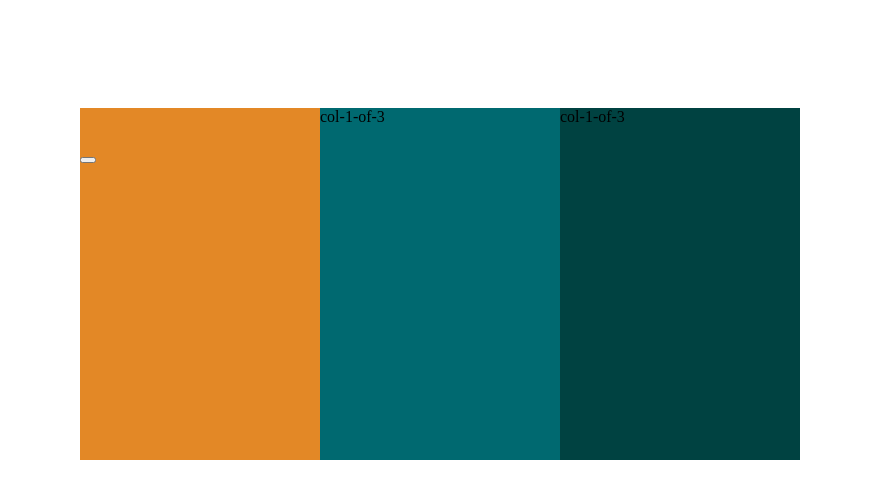
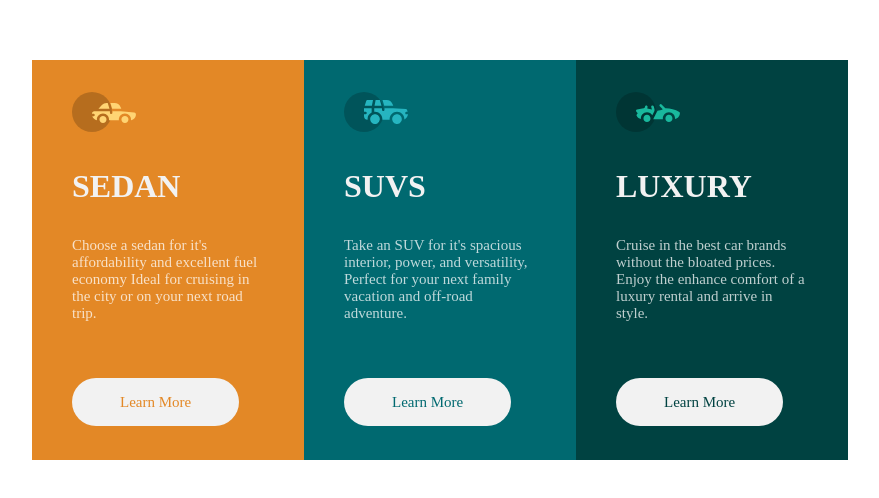
Before and after one commit to Divine-James/zuri-task-cards, a plain HTML site: page index.html in a window 1280 px wide. Shown: the part 132-630 px from the top of the page, without its empty margins (200-1079 px from the left). Drawn offline with Linux system fonts and the light colour scheme; a web font is replaced by a local one.

Commit message:
added cards

```diff
--- a/index.html
+++ b/index.html
@@ -1,39 +1,55 @@
 <!DOCTYPE html>
 <html lang="en">
+
 <head>
     <meta charset="UTF-8">
     <meta http-equiv="X-UA-Compatible" content="IE=edge">
     <meta name="viewport" content="width=device-width, initial-scale=1.0">
     <title>cards</title>
+    <!--fonts-->
+    <link rel="stylesheet" href="https://fonts.google.com/specimen/Lexend+Deca">
+    <link rel="stylesheet" href="https://fonts.google.com/specimen/Big+Shoulders+Display">
+    <!--stylesheet-->
     <link rel="stylesheet" href="style.css">
 </head>
+
 <body>
     <header></header>
     <main>
 
-    <section class="grid-test">
+        <section class="grid-test">
 
-        <div class="row">
-            <div class="sedans">
-                <div>
-                    <img src="" alt="">
+            <div class="row">
+                <div class="sedans">
+                    <img src="images/icon-sedans.svg" class="img" alt="sedan">
+                    <h1 class="header">sedan</h1>
+                    <p class="paragraph">Choose a sedan for it's affordability and excellent fuel economy Ideal for
+                        cruising in the city
+                        or on your next road trip.
+                    </p>
+                    <a class="btn-sedan" href="#">Learn More</a>
                 </div>
-                <div>
-                    <h1></h1>
+                <div class="suvs">
+                    <img src="images/icon-suvs.svg" class="img" alt="suv">
+                    <h1 class="header">suvs</h1>
+                    <p class="paragraph">Take an SUV for it's spacious interior, power, and versatility, Perfect for
+                        your next family vacation and off-road adventure.
+                    </p>
+                    <a class="btn-suv" href="#">Learn More</a>
                 </div>
-                <div>
-                    <p></p>
-                </div>
-                <div>
-                    <button></button>
+                <div class="luxury">
+                    <img src="images/icon-luxury.svg" class="img" alt="luxury">
+                    <h1 class="header">luxury</h1>
+                    <p class="paragraph">Cruise in the best car brands without the bloated prices. Enjoy the enhance comfort
+                        of a luxury rental and arrive in style.
+                    </p>
+                    <a class="btn-luxury" href="#">Learn More</a>
                 </div>
             </div>
-            <div class="suvs">col-1-of-3</div>
-            <div class="luxury">col-1-of-3</div>
-        </div>
 
-    </section>
+        </section>
 
     </main>
 </body>
+
 </html>
--- a/style.css
+++ b/style.css
@@ -1,49 +1,115 @@
-.row{
+* {
+  margin: 0;
+  padding: 0;
+  box-sizing: border-box;
+}
+
+body{
+  font-size: 15px;
+  font-family: [Lexend Deca];
+  font-weight: 400;
+}
+.row {
   display: flex;
   flex-direction: row;
   justify-content: center;
-    margin-top: 15rem;
+  margin-top: 12rem;
   margin-bottom: 5rem;
 }
-.sedans{
-    height: 22rem;
-    width: 15rem;
+
+.sedans {
+  height: 25rem;
+  width: 17rem;
   background-color: hsl(31, 77%, 52%);
-}
-.suvs{
-    height: 22rem;
-    width: 15rem;
-    background-color: hsl(184, 100%, 22%);
-}
-.luxury{
-    height: 22rem;
-    width: 15rem;
-    background-color: hsl(179, 100%, 13%);
+  padding-left: 2.5rem;
+  padding-right: 2.5rem;
 }
 
-/*.row {
-    max-width: 114rem;
-    background-color: aliceblue;
-    margin: 0 auto; }
-    .row:not(:last-child) {
-      margin-bottom: 8rem; }
-    .row::after {
-      content: "";
-      display: table;
-      clear: both; }
-    .row [class^="col-"] {
-      float: left; }
-      .row [class^="col-"]:not(:last-child) {
-        margin-right: 6rem; }
-    .row .col-1-of-2 {
-      width: calc((100% - 6rem)/2); }
-    .row .col-1-of-3 {
-      width: calc((100% - (12rem))/3); }
-    .row .col-2-of-3 {
-      width: calc(2 * ((100% - 2 * 6rem)/3) + 6rem); }
-    .row .col-1-of-4 {
-      width: calc((100% - (18rem))/4); }
-    .row .col-2-of-4 {
-      width: calc(2 *((100% - (3 * 6rem)) / 4) + 6rem); }
-    .row .col-3-of-4 {
-      width: calc(3 * ((100% - 3 * 6rem) / 4) + 2 * 6rem); }*/
+.img {
+  margin-top: 2rem;
+  margin-bottom: 2rem;
+}
+
+.header {
+  text-transform: uppercase;
+  font-family: [Big Shoulders Display];
+  font-size: 2rem;
+  font-weight: 700;
+  margin-bottom: 2rem;
+  color: hsl(0, 0%, 95%);
+}
+
+.paragraph {
+  margin-bottom: 4.5rem;
+  color: hsla(0, 0%, 100%, 0.75);
+}
+.btn-sedan{
+  color: hsl(31, 77%, 52%);
+  background-color: hsl(0, 0%, 95%);
+  padding: 1rem 3rem;
+  border: none;
+  border-radius: 3rem;
+  text-align: center;
+  list-style: none;
+  text-decoration: none;
+  cursor: pointer;
+}
+
+.btn-sedan:active,
+.btn-sedan:hover {
+  border: 2px solid white;
+  color: hsl(0, 0%, 95%);
+  background-color: transparent;
+}
+
+.suvs {
+  height: 25rem;
+  width: 17rem;
+  background-color: hsl(184, 100%, 22%);
+  padding-left: 2.5rem;
+  padding-right: 2.5rem;
+
+}
+.btn-suv{
+  color: hsl(184, 100%, 22%);
+  background-color: hsl(0, 0%, 95%);
+  padding: 1rem 3rem;
+  border: none;
+  border-radius: 3rem;
+  text-align: center;
+  list-style: none;
+  text-decoration: none;
+  cursor: pointer;
+}
+
+.btn-suv:active,
+.btn-suv:hover {
+  border: 2px solid white;
+  color: hsl(0, 0%, 95%);
+  background-color: transparent;
+}
+.luxury {
+  height: 25rem;
+  width: 17rem;
+  background-color: hsl(179, 100%, 13%);
+  padding-left: 2.5rem;
+  padding-right: 2.5rem;
+}
+.btn-luxury{
+  color: hsl(179, 100%, 13%);
+  background-color: hsl(0, 0%, 95%);
+  padding: 1rem 3rem;
+  border: none;
+  border-radius: 3rem;
+  text-align: center;
+  list-style: none;
+  text-decoration: none;
+  cursor: pointer;
+}
+
+.btn-luxury:active,
+.btn-luxury:hover {
+  border: 2px solid white;
+  color: hsl(0, 0%, 95%);
+  background-color: transparent;
+}
```
Also changed, not shown: images/favicon-32x32.png (added), images/icon-luxury.svg (added), images/icon-sedans.svg (added), images/icon-suvs.svg (added). Lines whose indentation alone changed are shown as unchanged.
